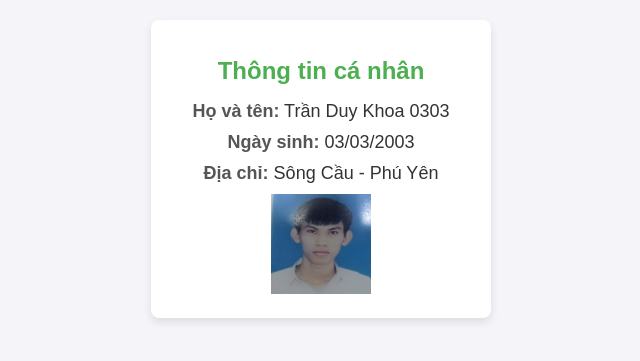
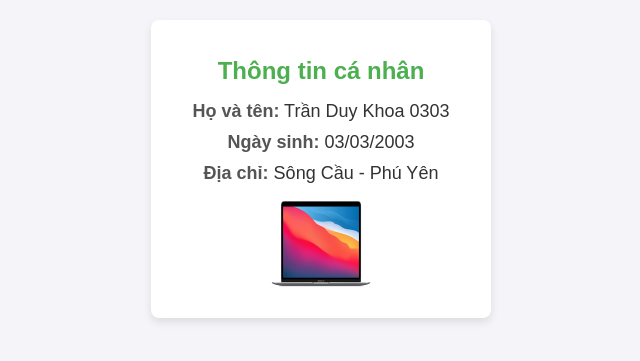
Before and after one commit to DuyKhoa03/DuyKhoa03.github.io, a plain HTML site: page index.html in a window 1280 px wide. Shown: the part 231-592 px from the top of the page, without its empty margins (319-959 px from the left). Drawn offline with Linux system fonts and the light colour scheme.

Commit message:
Update index

```diff
--- a/index.html
+++ b/index.html
@@ -13,7 +13,7 @@
         <p><strong>Ngày sinh:</strong> 03/03/2003</p>
         <p><strong>Địa chỉ:</strong> Sông Cầu - Phú Yên</p>
         <div class="avatar">
-            <img src="anh.jpg" alt="Ảnh cá nhân" style="height: 100px;width: 100px;">
+            <img src="lap1.jpg" alt="Ảnh cá nhân" style="height: 100px;width: 100px;">
     </div>
 </body>
 </html>
```
Also changed, not shown: anh.jpg (deleted), lap1.jpg (added).
